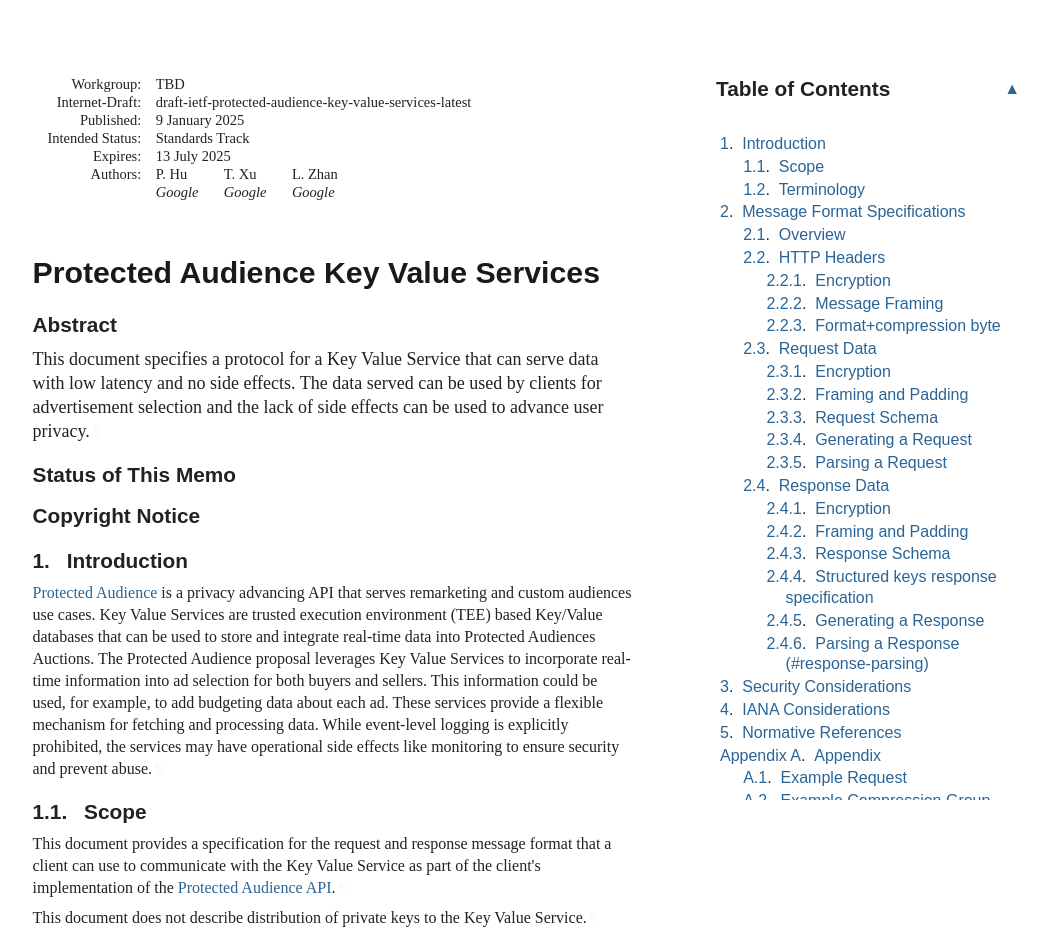
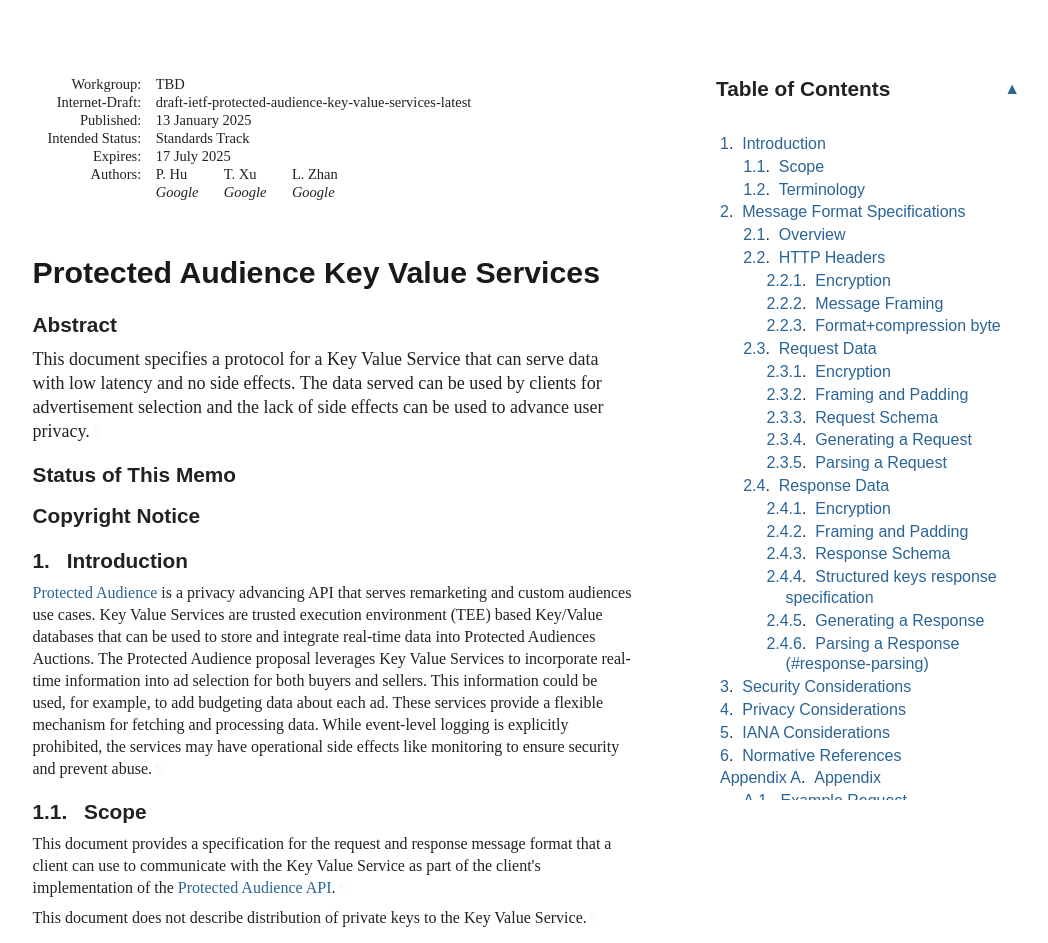
Before and after one commit to privacysandbox/draft-ietf-protected-audience-key-value-service, a plain HTML site: page draft-ietf-protected-audience-key-value-services.html in a window 1280 px wide. Shown: the top 943 px of the page, without its empty margins (92-1140 px from the left). Drawn offline with Linux system fonts and the light colour scheme; a web font is replaced by a local one.

Commit message:
Script updating gh-pages from 19e7de3. [ci skip]

```diff
--- a/draft-ietf-protected-audience-key-value-services.html
+++ b/draft-ietf-protected-audience-key-value-services.html
@@ -1052,7 +1052,7 @@ svg :is([fill="white"], [fill^="#fff"]) {
 </tr></thead>
 <tfoot><tr>
 <td class="left">Hu, et al.</td>
-<td class="center">Expires 13 July 2025</td>
+<td class="center">Expires 17 July 2025</td>
 <td class="right">[Page]</td>
 </tr></tfoot>
 </table>
@@ -1065,12 +1065,12 @@ svg :is([fill="white"], [fill^="#fff"]) {
 <dd class="internet-draft">draft-ietf-protected-audience-key-value-services-latest</dd>
 <dt class="label-published">Published:</dt>
 <dd class="published">
-<time datetime="2025-01-09" class="published">9 January 2025</time>
+<time datetime="2025-01-13" class="published">13 January 2025</time>
     </dd>
 <dt class="label-intended-status">Intended Status:</dt>
 <dd class="intended-status">Standards Track</dd>
 <dt class="label-expires">Expires:</dt>
-<dd class="expires"><time datetime="2025-07-13">13 July 2025</time></dd>
+<dd class="expires"><time datetime="2025-07-17">17 July 2025</time></dd>
 <dt class="label-authors">Authors:</dt>
 <dd class="authors">
 <div class="author">
@@ -1114,7 +1114,7 @@ lack of side effects can be used to advance user privacy.<a href="#section-abstr
         time. It is inappropriate to use Internet-Drafts as reference
         material or to cite them other than as "work in progress."<a href="#section-boilerplate.1-3" class="pilcrow">¶</a></p>
 <p id="section-boilerplate.1-4">
-        This Internet-Draft will expire on 13 July 2025.<a href="#section-boilerplate.1-4" class="pilcrow">¶</a></p>
+        This Internet-Draft will expire on 17 July 2025.<a href="#section-boilerplate.1-4" class="pilcrow">¶</a></p>
 </section>
 </div>
 <div id="copyright">
@@ -1223,30 +1223,33 @@ lack of side effects can be used to advance user privacy.<a href="#section-abstr
             <p id="section-toc.1-1.3.1"><a href="#section-3" class="auto internal xref">3</a>.  <a href="#name-security-considerations" class="internal xref">Security Considerations</a></p>
 </li>
           <li class="compact toc ulBare ulEmpty" id="section-toc.1-1.4">
-            <p id="section-toc.1-1.4.1"><a href="#section-4" class="auto internal xref">4</a>.  <a href="#name-iana-considerations" class="internal xref">IANA Considerations</a></p>
+            <p id="section-toc.1-1.4.1"><a href="#section-4" class="auto internal xref">4</a>.  <a href="#name-privacy-considerations" class="internal xref">Privacy Considerations</a></p>
 </li>
           <li class="compact toc ulBare ulEmpty" id="section-toc.1-1.5">
-            <p id="section-toc.1-1.5.1"><a href="#section-5" class="auto internal xref">5</a>.  <a href="#name-normative-references" class="internal xref">Normative References</a></p>
+            <p id="section-toc.1-1.5.1"><a href="#section-5" class="auto internal xref">5</a>.  <a href="#name-iana-considerations" class="internal xref">IANA Considerations</a></p>
 </li>
           <li class="compact toc ulBare ulEmpty" id="section-toc.1-1.6">
-            <p id="section-toc.1-1.6.1"><a href="#appendix-A" class="auto internal xref">Appendix A</a>.  <a href="#name-appendix" class="internal xref">Appendix</a></p>
+            <p id="section-toc.1-1.6.1"><a href="#section-6" class="auto internal xref">6</a>.  <a href="#name-normative-references" class="internal xref">Normative References</a></p>
+</li>
+          <li class="compact toc ulBare ulEmpty" id="section-toc.1-1.7">
+            <p id="section-toc.1-1.7.1"><a href="#appendix-A" class="auto internal xref">Appendix A</a>.  <a href="#name-appendix" class="internal xref">Appendix</a></p>
 <ul class="compact toc ulBare ulEmpty">
-<li class="compact toc ulBare ulEmpty" id="section-toc.1-1.6.2.1">
-                <p id="section-toc.1-1.6.2.1.1"><a href="#appendix-A.1" class="auto internal xref">A.1</a>.  <a href="#name-example-request" class="internal xref">Example Request</a></p>
-</li>
-              <li class="compact toc ulBare ulEmpty" id="section-toc.1-1.6.2.2">
-                <p id="section-toc.1-1.6.2.2.1"><a href="#appendix-A.2" class="auto internal xref">A.2</a>.  <a href="#name-example-compression-group" class="internal xref">Example Compression Group</a></p>
-</li>
-              <li class="compact toc ulBare ulEmpty" id="section-toc.1-1.6.2.3">
-                <p id="section-toc.1-1.6.2.3.1"><a href="#appendix-A.3" class="auto internal xref">A.3</a>.  <a href="#name-example" class="internal xref">Example</a></p>
+<li class="compact toc ulBare ulEmpty" id="section-toc.1-1.7.2.1">
+                <p id="section-toc.1-1.7.2.1.1"><a href="#appendix-A.1" class="auto internal xref">A.1</a>.  <a href="#name-example-request" class="internal xref">Example Request</a></p>
+</li>
+              <li class="compact toc ulBare ulEmpty" id="section-toc.1-1.7.2.2">
+                <p id="section-toc.1-1.7.2.2.1"><a href="#appendix-A.2" class="auto internal xref">A.2</a>.  <a href="#name-example-compression-group" class="internal xref">Example Compression Group</a></p>
+</li>
+              <li class="compact toc ulBare ulEmpty" id="section-toc.1-1.7.2.3">
+                <p id="section-toc.1-1.7.2.3.1"><a href="#appendix-A.3" class="auto internal xref">A.3</a>.  <a href="#name-example" class="internal xref">Example</a></p>
 </li>
             </ul>
 </li>
-          <li class="compact toc ulBare ulEmpty" id="section-toc.1-1.7">
-            <p id="section-toc.1-1.7.1"><a href="#appendix-B" class="auto internal xref"></a><a href="#name-acknowledgments" class="internal xref">Acknowledgments</a></p>
-</li>
           <li class="compact toc ulBare ulEmpty" id="section-toc.1-1.8">
-            <p id="section-toc.1-1.8.1"><a href="#appendix-C" class="auto internal xref"></a><a href="#name-authors-addresses" class="internal xref">Authors' Addresses</a></p>
+            <p id="section-toc.1-1.8.1"><a href="#appendix-B" class="auto internal xref"></a><a href="#name-acknowledgments" class="internal xref">Acknowledgments</a></p>
+</li>
+          <li class="compact toc ulBare ulEmpty" id="section-toc.1-1.9">
+            <p id="section-toc.1-1.9.1"><a href="#appendix-C" class="auto internal xref"></a><a href="#name-authors-addresses" class="internal xref">Authors' Addresses</a></p>
 </li>
         </ul>
 </nav>
@@ -2398,18 +2401,26 @@ are obtained from a trusted source to prevent impersonation and unauthorized acc
 Private keys should be stored securely to prevent compromise.<a href="#section-3-4" class="pilcrow">¶</a></p>
 </section>
 </div>
+<div id="privacy-considerations">
+<section id="section-4">
+      <h2 id="name-privacy-considerations">
+<a href="#section-4" class="section-number selfRef">4. </a><a href="#name-privacy-considerations" class="section-name selfRef">Privacy Considerations</a>
+      </h2>
+<p id="section-4-1">For privacy considerations, see <a href="https://github.com/privacysandbox/protected-auction-services-docs/blob/main/key_value_service_trust_model.md">Key Value Service Trust Model</a>.<a href="#section-4-1" class="pilcrow">¶</a></p>
+</section>
+</div>
 <div id="iana-considerations">
-<section id="section-4">
+<section id="section-5">
       <h2 id="name-iana-considerations">
-<a href="#section-4" class="section-number selfRef">4. </a><a href="#name-iana-considerations" class="section-name selfRef">IANA Considerations</a>
+<a href="#section-5" class="section-number selfRef">5. </a><a href="#name-iana-considerations" class="section-name selfRef">IANA Considerations</a>
       </h2>
-<p id="section-4-1">TODO<a href="#section-4-1" class="pilcrow">¶</a></p>
+<p id="section-5-1">TODO<a href="#section-5-1" class="pilcrow">¶</a></p>
 </section>
 </div>
 <div id="sec-normative-references">
-<section id="section-5">
+<section id="section-6">
       <h2 id="name-normative-references">
-<a href="#section-5" class="section-number selfRef">5. </a><a href="#name-normative-references" class="section-name selfRef">Normative References</a>
+<a href="#section-6" class="section-number selfRef">6. </a><a href="#name-normative-references" class="section-name selfRef">Normative References</a>
       </h2>
 <dl class="references">
 <dt id="Brotli">[Brotli]</dt>
```
Also changed, not shown: draft-ietf-protected-audience-key-value-services.txt.
